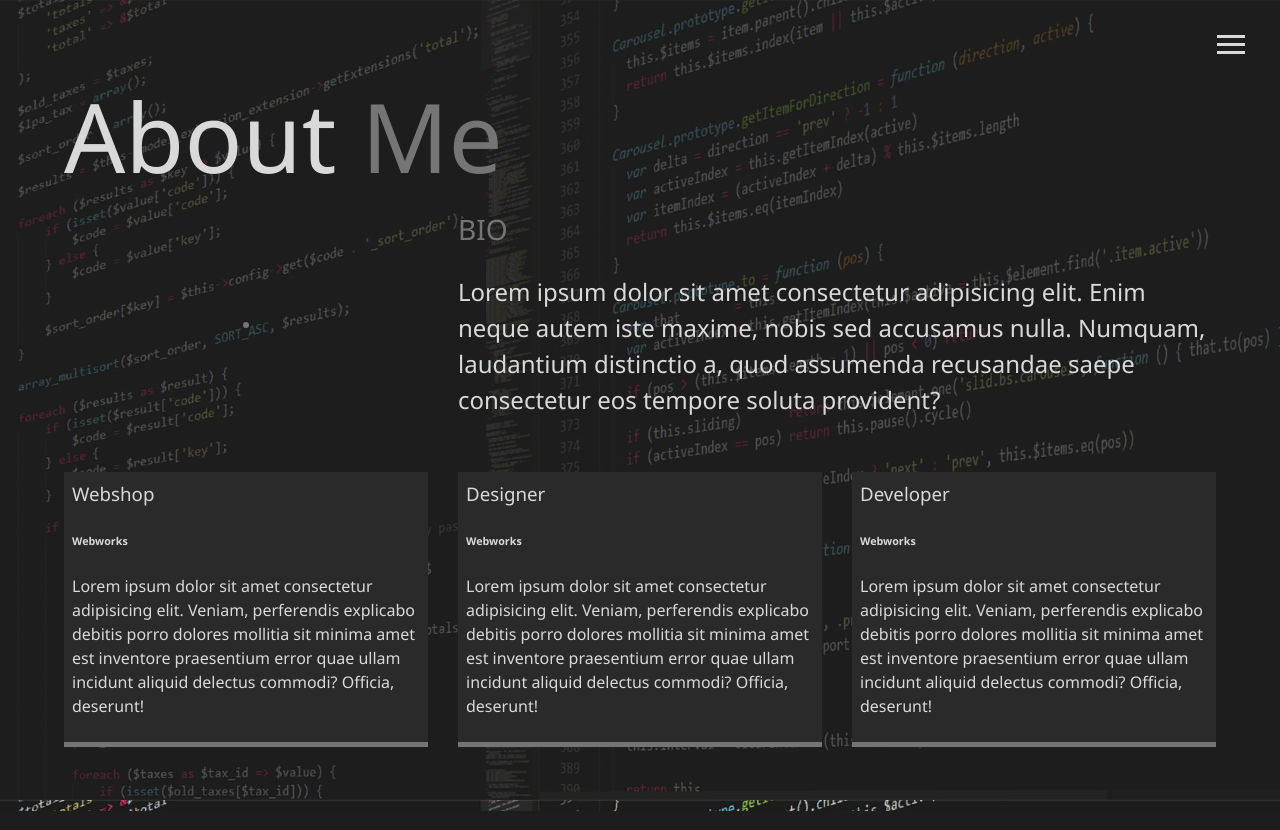
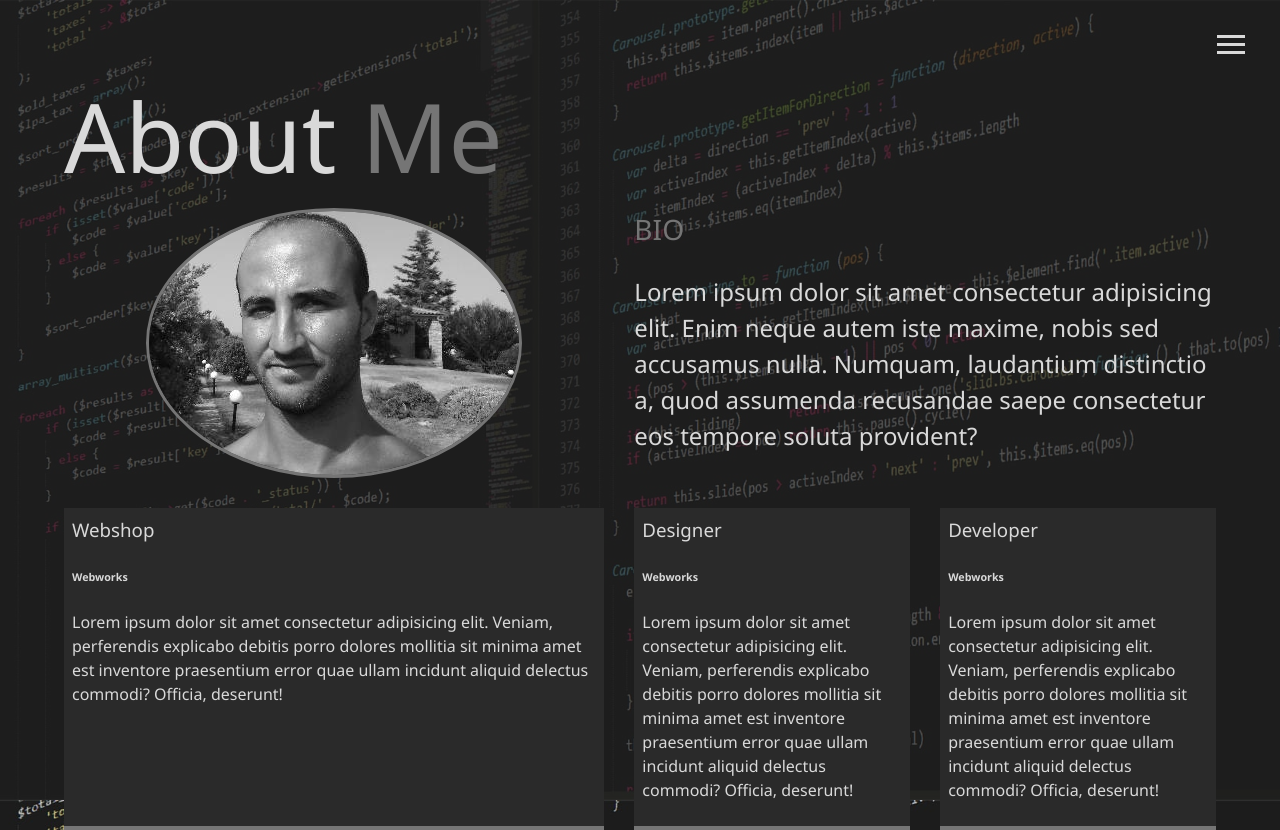
Before and after one commit to YankoFutekov/MyWebSite, a PHP site: page /dist/about.html in a window 1280 px wide. Shown: the top 830 px of the page. Run offline with PHP 8.4, Linux system fonts and the light colour scheme; style sheets or scripts are compiled from the project's sources; some libraries are stand-ins or nearby versions.

Commit message:
latest commit

```diff
--- a/dist/about.html
+++ b/dist/about.html
@@ -47,7 +47,7 @@
       <span class="text-secondary">Me</span>
     </h1>
     <div class="about-info">
-      <img src="" class="bio-image">
+      <img src="img/yanko.jpg" class="bio-image">
       <div class="bio">
         <h3 class="text-secondary">BIO</h3>
         <p>Lorem ipsum dolor sit amet consectetur adipisicing elit. Enim neque autem iste maxime, nobis sed accusamus nulla.
--- a/scss/_menu.scss
+++ b/scss/_menu.scss
@@ -88,7 +88,7 @@
     .portrait {
       width: 250px;
       height: 250px;
-      background: url("../img/yanko4.jpg");
+      background: url("../img/yanko.jpg");
       border-radius: 50%;
       border: solid 3px $secondary-color;
     }
```
Also changed, not shown: dist/img/yanko.jpg (added).
